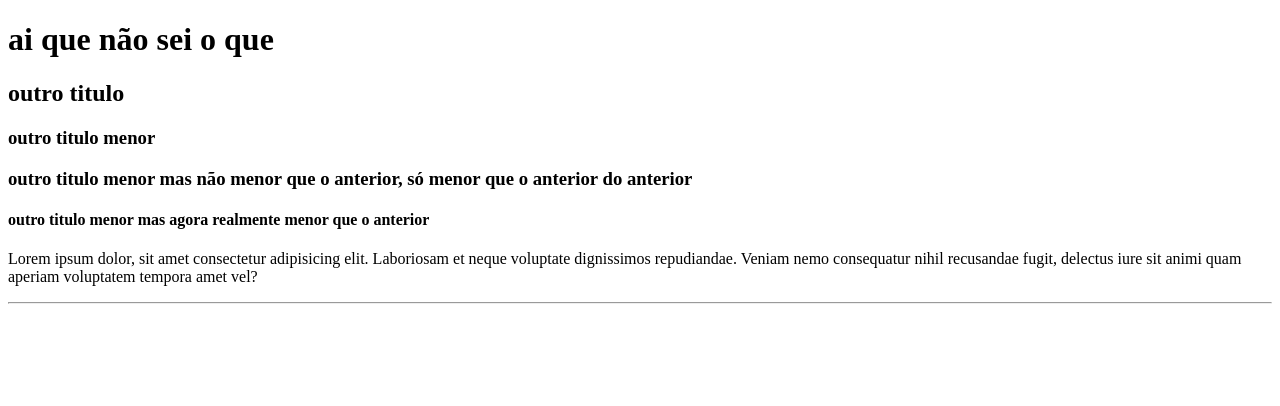
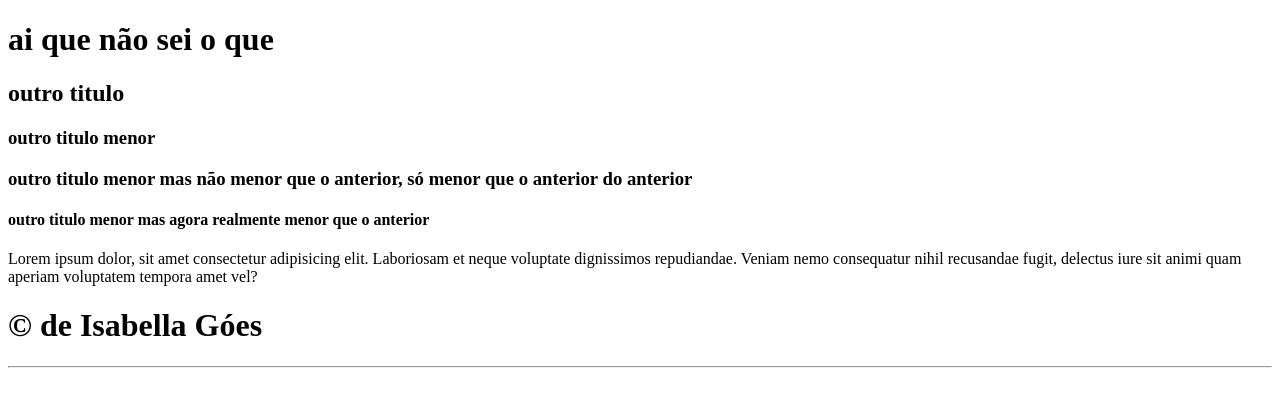
Before and after one commit to isabellagoes/primeiro-site, a plain HTML site: page index.html in a window 1280 px wide. Drawn offline with Linux system fonts and the light colour scheme.

Commit message:
Atualização

```diff
--- a/index.html
+++ b/index.html
@@ -15,7 +15,7 @@
 
     <p>Lorem ipsum dolor, sit amet consectetur adipisicing elit. Laboriosam et neque voluptate dignissimos repudiandae. Veniam nemo consequatur nihil recusandae fugit, delectus iure sit animi quam aperiam voluptatem tempora amet vel?</p>
 
-    <p></p>
+    <H1>&copy; de Isabella Góes</H1>
     <hr>
 </body>
 </html>
```
